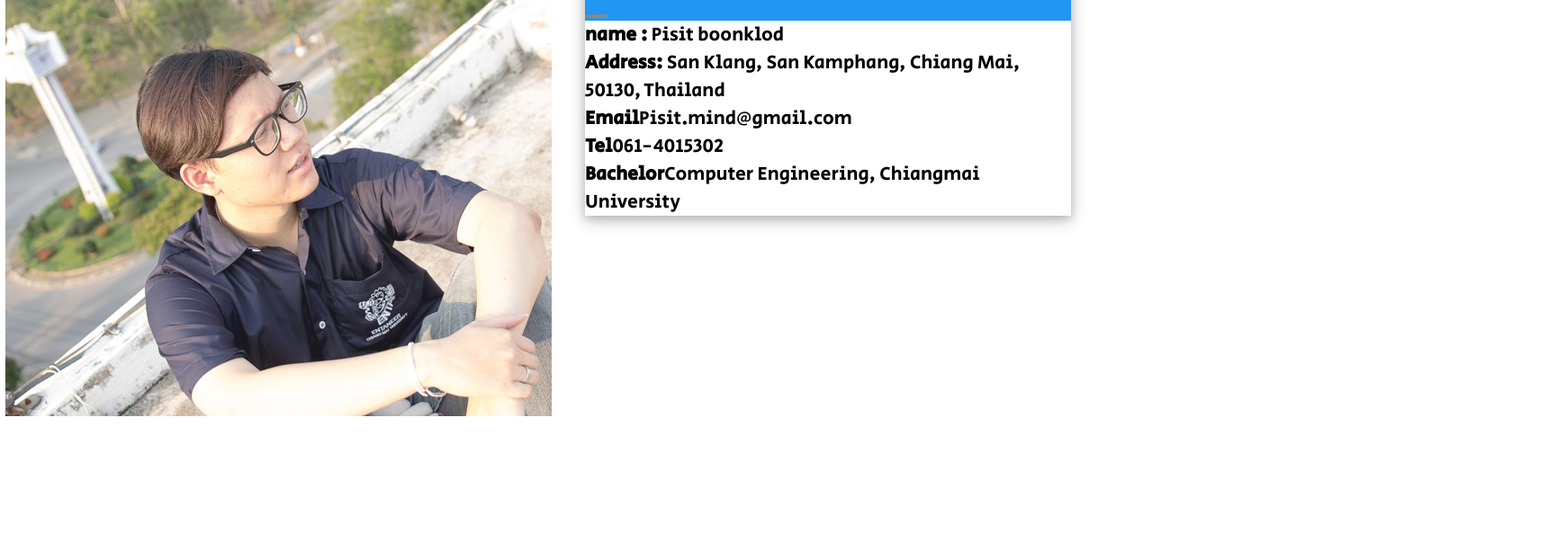
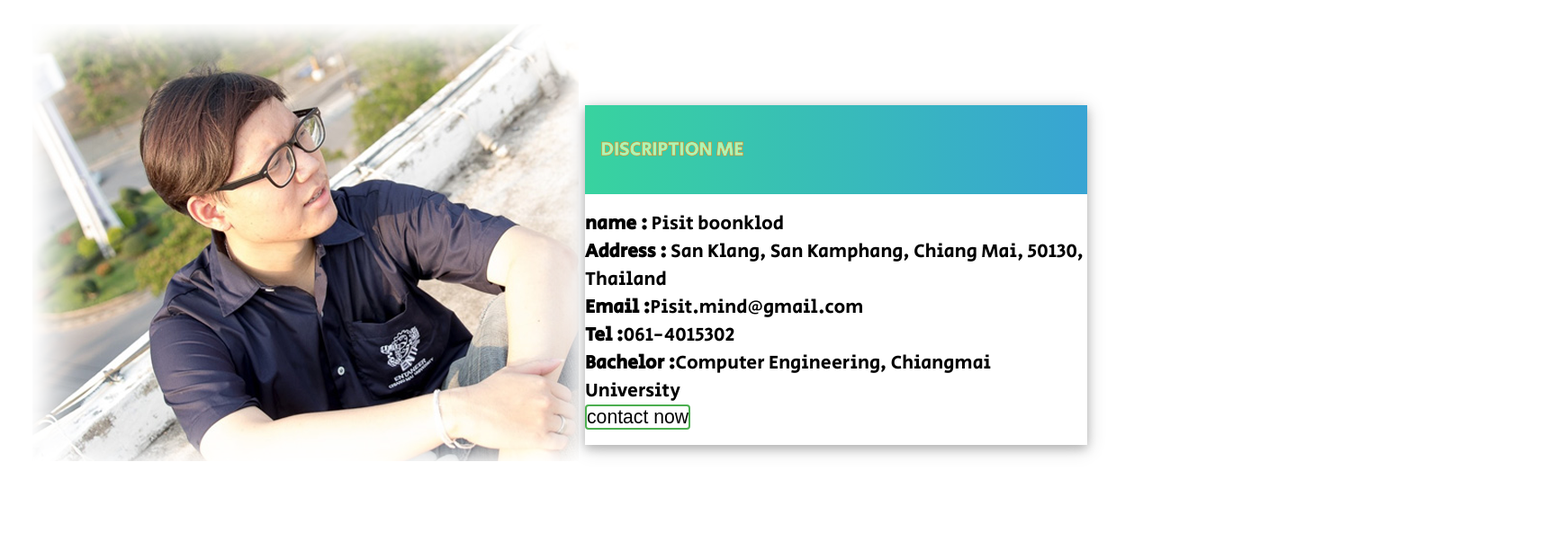
Before and after one commit to Pisitmind/Portfolio-me, a plain HTML site: page about/index.html in a window 1280 px wide. Shown: the part 186-799 px from the top of the page at 90% size, 1730 px wide, since content can reach past the window. Drawn offline with Linux system fonts and the light colour scheme.

Commit message:
update tab
continuous  edit

```diff
--- a/about/index.html
+++ b/about/index.html
@@ -25,27 +25,27 @@
                 <li><a class="active" href="../about/">About</a></li>
             </ul>
         </nav>
-        <h2 > detail about me !!!</h2>
+        <h2 > About Me </h2>
     </header>
     <section class="form-section1">
         <div class="ownpic" >
-            <img src="../img/pic-me/me-12.jpg" alt="mind-photo">
+            <img src="../img/pic-me/me-12.png" alt="mind-photo">
+            <div class="overlay">Nice to meet you</div>
         </div>
         <div class="detail-me">
-            <div class="w3-card-4" style="width:50%;">
+            <div class="w3-card-4" style="width:90%;">
                 <header class="w3-container w3-blue">
-                    <h1>About me</h1>
-                    <sub>concept</sub>
+                    <h1>Discription me</h1>
                 </header>
 
                 <div class="w3-container">
                     <p><b>name :</b> Pisit boonklod</p>
-                    <p><b>Address:</b> San Klang, San Kamphang,
+                    <p><b>Address :</b> San Klang, San Kamphang,
                         Chiang Mai, 50130, Thailand</p>
-                    <p><b>Email</b>Pisit.mind@gmail.com</p>
-                    <p><b>Tel</b>061-4015302</p>
-                    <p><b>Bachelor</b>Computer Engineering, Chiangmai University</p>
-
+                    <p><b>Email :</b>Pisit.mind@gmail.com</p>
+                    <p><b>Tel :</b>061-4015302</p>
+                    <p><b>Bachelor :</b>Computer Engineering, Chiangmai University</p>
+                <button class="contact-me" >contact now</button>
                 </div>
             <div>
         </div>
--- a/styles/_about.scss
+++ b/styles/_about.scss
@@ -5,67 +5,118 @@ h2{
     background-clip: text;
     -webkit-background-clip: text;
     color: rgba(0, 0, 0, 0.2);
+    padding-bottom: 2rem;
+}
+h1{
+    text-align: left;
+    padding: 2rem;
 }
 .form-section1{
     display: grid;
-    grid-template-columns: repeat(2, 50%);
-    grid-column-gap: 10px;
-    margin: 0;
+    grid-template-columns: 50% 50%;
+    grid-template-rows: auto;
+    grid-template-areas:
+        "header header "
+        "main  sidebar"
+        "footer footer";
+    margin: 1;
     .ownpic{
-        border-radius: 50%;
+        grid-area: main;
         width: 98%;
+        justify-self: center;
         margin: auto;
-        min-height: 90vh;
-        opacity: 0.9;
+        // min-height: 90vh;
+        padding: 30px;
 
     }
+    .overlay {
+        position: auto;
+        bottom: 0;
+        background: rgb(0, 0, 0);
+        background: rgba(0, 0, 0, 0.5);
+        /* Black see-through */
+        color: #f1f1f1;
+        width: 100%;
+        transition: .5s ease;
+        opacity: 0;
+        color: white;
+        font-size: 20px;
+        padding: 20px;
+        text-align: center;
+    }
+    .ownpic:hover .overlay {
+        opacity: 1;
+    }
     .detail-me{
+        grid-area:sidebar;
         margin: auto;
-        min-height:90vh;
-        width: 1080px;
-        height: auto;
+        justify-self: center;
+        align-self: stretch;
+        // justify-items: stretch;
+        padding: 10px;
+        // min-height:100vh;
+        // width: 1080px;
+        // height: auto;
+        // max-width: 100%;
 
     }
+    .contact-me{
+        position: relative;
+        text-align: center;
+        align-items: center;
+        transition-duration: 0.4s;
+        border-radius: 4px;
+        background-color: white;
+        color: black;
+        border: 2px solid #4CAF50;
 
-}
+        /* Green */
+        }
+
+
+    .contact-me:hover {
+            background-color: #4CAF50;
+            /* Green */
+            color: white;
+        }
+    }
+
 .w3-card-4,
 .w3-hover-shadow:hover {
-    box-shadow: 0 4px 10px 0 rgba(0, 0, 0, 0.2), 0 4px 20px 0 rgba(0, 0, 0, 0.19)
+    box-shadow: 0 4px 10px 0 rgba(0, 0, 0, 0.2), 0 4px 20px 0 rgba(0, 0, 0, 0.19);
+
 }
 
 .w3-container:after,
 .w3-container:before,
 .w3-panel:after,
-.w3-panel:before,
-.w3-row:after,
-.w3-row:before,
-.w3-row-padding:after,
-.w3-row-padding:before,
-.w3-cell-row:before,
-.w3-cell-row:after,
-.w3-clear:after,
-.w3-clear:before,
-.w3-bar:before,
-.w3-bar:after {
+.w3-panel:before{
     content: "";
     display: table;
-    clear: both
+    clear: both;
+    padding:1rem;
+    text-justify: start;
+    text-align: justify;
+    .contact-me{
+        display: flex;
+        justify-content: center;
+        align-items: center;
+    }
 }
 
 .w3-panel {
     margin-top: 16px;
-    margin-bottom: 16px
+    margin-bottom: 16px;
+
 }
 .w3-blue,
 .w3-hover-blue:hover {
-    color: rgb(247, 123, 22) !important;
-    text-shadow:dark;
-    background-color: #2196F3 !important
+    text-transform: uppercase;
+    // -webkit-background-clip: text;
+    -webkit-text-stroke: 4px transparent;
+    color: #abf5b5;
+    // color: rgb(34, 34, 34) !important;
+    -webkit-text-stroke: .5px rgb(255, 115, 0);
+    // background-color: #2196F3 !important
+    background-image: $gradient !important;
 }
-.w3-blue-grey,
-.w3-hover-blue-grey:hover,
-.w3-blue-gray,
-.w3-hover-blue-gray:hover {
-    color: #fff !important;
-    background-color: #607d8b !important
-}
--- a/styles/_projects.scss
+++ b/styles/_projects.scss
@@ -24,7 +24,7 @@
     padding: 2rem;
 }
 .pic{
-    padding: 0px 10px 20px;
+    padding: 0px 10px 30px;
     flex-wrap: wrap;
     align-items: flex-start;
     transition: 0.3s;
@@ -32,7 +32,7 @@
 }
 
 .pic:hover{
-    box-shadow: 0 2px 0 0 rgba(0, 0, 0, 0.2), 0 0 2px 0 rgba(0, 0, 0, 0.19);
+    box-shadow: 0 1px 0 1 rgba(0, 0, 0, 0.2), 1 0 1px 0 rgba(0, 0, 0, 0.19);
     transform:scale(1.1);
 
 }
--- a/styles/style.scss
+++ b/styles/style.scss
@@ -35,6 +35,7 @@ $gray-text: #2c2c2c;
     nav {
         width:100%;
     }
+
 }
 @media screen and (max-width:754px) {
     html {
@@ -90,10 +91,25 @@ $gray-text: #2c2c2c;
         padding:0rem;
         width:100%;
     }
-.ownpic{
+// .form-section{
+//     @include flex(center, center ,row);
+//     .ownpic {
+//         flex: 1 1 50rem;
+//         img {
+//             width: 100%;
+//             height: 100%;
+//         }
+//     }
+//     .detail-me{
+//         padding: 10px;
+//     }
+// }
+
+.ownpic {
+    flex: 1 1 50rem;
     img {
-        width:100%;
+        width: 100%;
         height: 100%;
-    }
+        }
 }
 }
```
Also changed, not shown: index.html (+1 -1 lines), img/pic-me/me-12-1.png (added), img/pic-me/me-12.png (added), styles/style.css, 1 other file.
